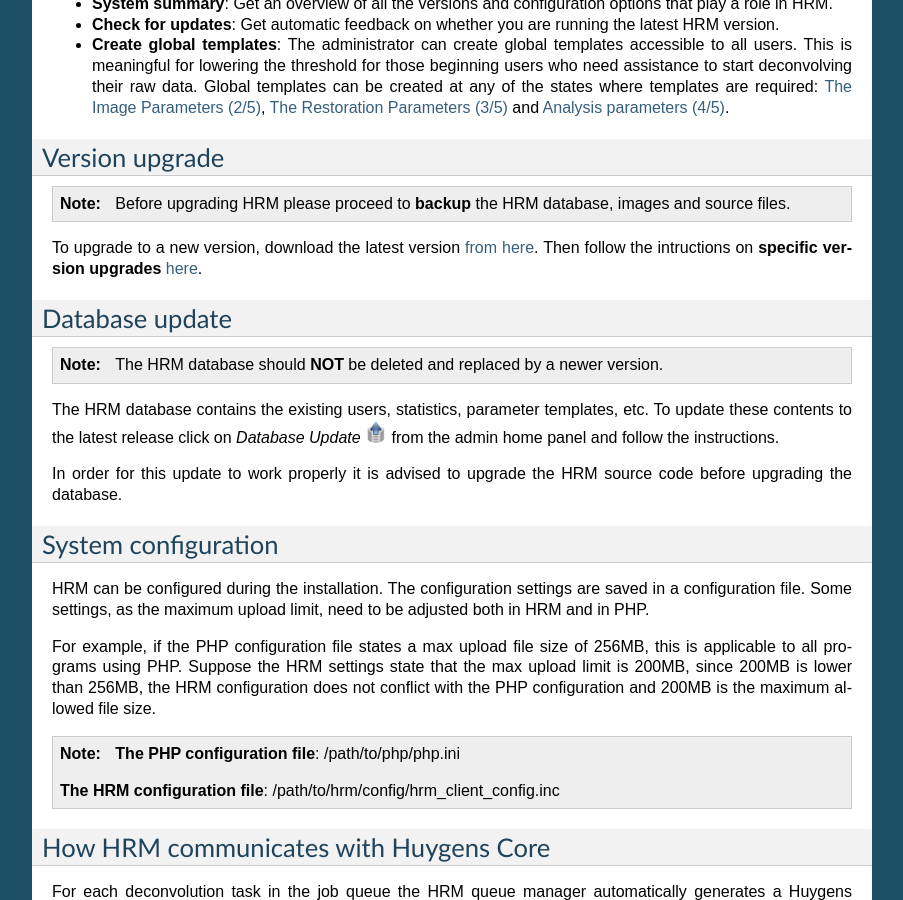
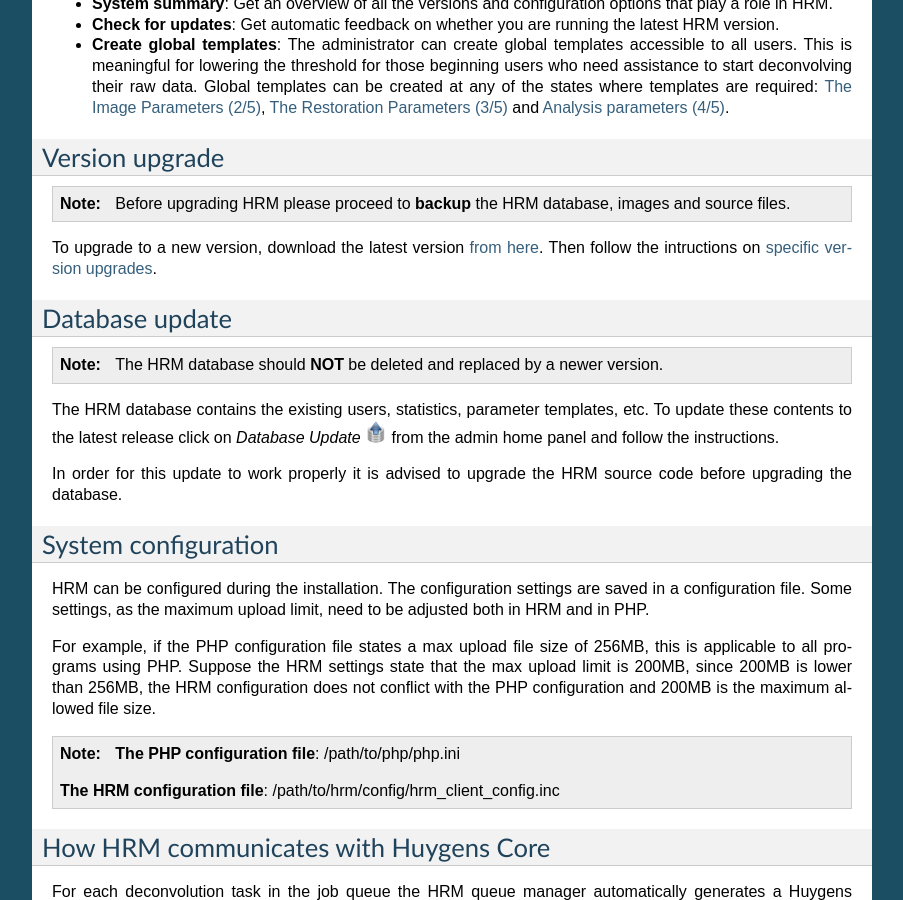
Before and after one commit to aarpon/hrm_docs, a Sphinx documentation site: the page built from docs/user/Administrator.rst, in a window 1280 px wide and 900 px high, scrolled down 2257 px. Shown: the whole window, without its empty margins (198-1101 px from the left). Built offline with Sphinx 7.4.7, drawn with Linux system fonts in a browser that asks for light colours.

Commit message:
Fixes in the Administrator section.

```diff
--- a/docs/user/Administrator.rst
+++ b/docs/user/Administrator.rst
@@ -113,7 +113,7 @@
 
 To upgrade to a new version, download the latest version `from here
 <http://sourceforge.net/projects/hrm/files/latest/download>`_. Then follow the
-intructions on **specific version upgrades** `here <http://huygens-remote-manager.readthedocs.org/en/latest/admin/upgrade.html>`_.
+intructions on `specific version upgrades <http://huygens-remote-manager.readthedocs.org/en/latest/admin/upgrade.html>`_.
 
 
 Database update
```
Also changed, not shown: docs/user/images/ServersGPUsScreenshot.png.
